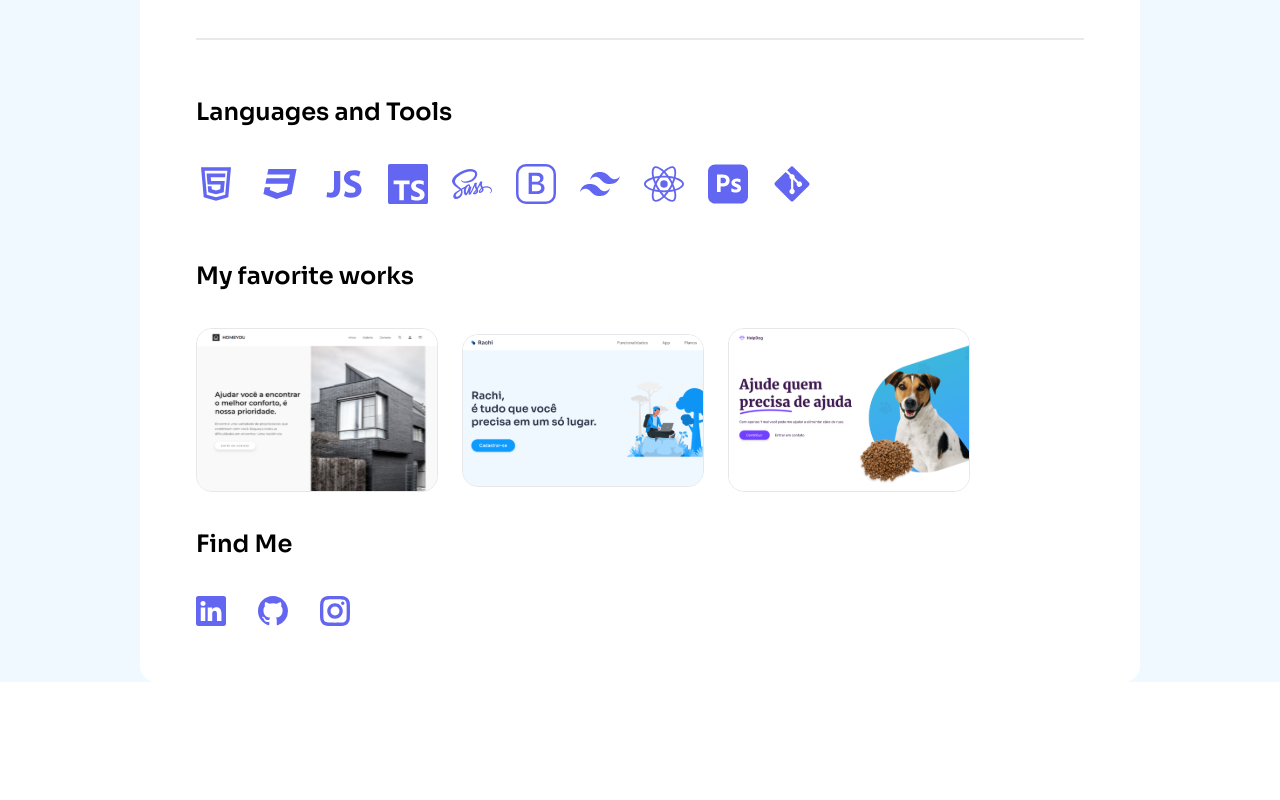
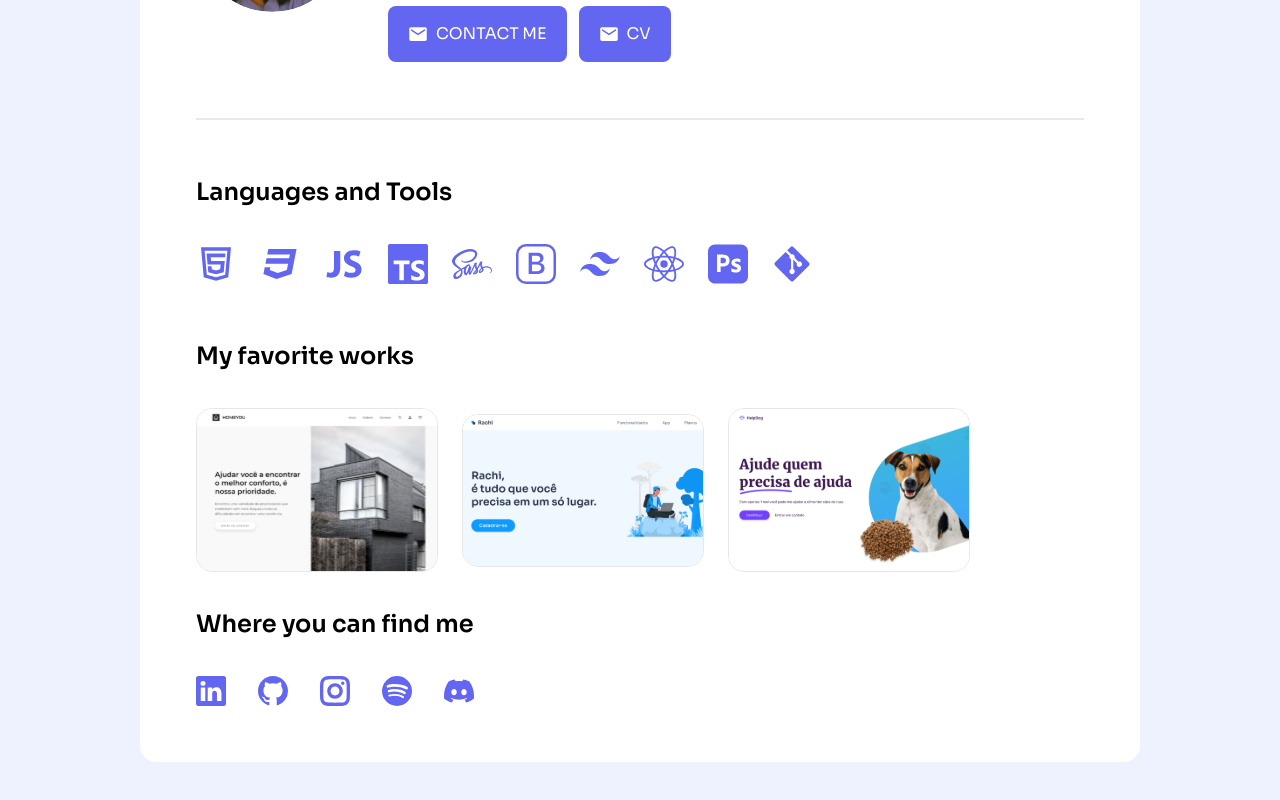
Before and after one commit to dinatoclara22/portfolio, a React (Vite) app: page / in a window 1280 px wide. Shown: the part 294-1094 px from the top of the page. Before the commit the page ends 976 px from the top, so only its background shows below. Built offline with nearby package versions, Linux system fonts and the light colour scheme.

Commit message:
adding spotify and discord conections on find me section

```diff
--- a/src/App.tsx
+++ b/src/App.tsx
@@ -5,8 +5,8 @@ import Works from "./components/Works";
 
 export default function App() {
 	return (
-		<div className=" bg-sky-50 flex justify-center items-center">
-			<div className="bg-white rounded-2xl py-14 px-6 w-[880px] md:w-[1000px] md:px-14">
+		<div className=" bg-indigo-50 flex justify-center items-center">
+			<div className="bg-white md:my-20 rounded-2xl py-14 px-6 w-[880px] md:w-[1000px] md:px-14">
 				<div>
 					<Header />
 					<div className="my-14 border-t-2 border-[#E9E9E9]" />
--- a/src/components/FindMe.tsx
+++ b/src/components/FindMe.tsx
@@ -1,26 +1,37 @@
 import Title from "./Title";
+import FindMeItem from "./FindMeItem";
 import { BsLinkedin } from "react-icons/bs";
 import { BsGithub } from "react-icons/bs";
 import { GrInstagram } from "react-icons/gr";
+import { BsSpotify } from "react-icons/bs";
+import { SiDiscord } from "react-icons/si";
 
 export default function FindMe() {
 	return (
 		<>
 			<div className="mt-9">
-				<Title text="Find Me" />
+				<Title text="Where you can find me" />
 			</div>
 			<div className="flex gap-8 items-center justify-center md:justify-start">
-				<a href="https://www.linkedin.com/in/clara-dinato-b86774207/" className='transition ease-in-out hover:-translate-y-2'>
+				<FindMeItem href="https://www.linkedin.com/in/clara-dinato-b86774207/">
 					<BsLinkedin size={30} className="text-indigo-500" />
-				</a>
+				</FindMeItem>
 
-				<a href="https://github.com/dinatoclara22" className='transition ease-in-out hover:-translate-y-2'>
+				<FindMeItem href="https://github.com/dinatoclara22">
 					<BsGithub size={30} className="text-indigo-500" />
-				</a>
+				</FindMeItem>
 
-				<a href="https://www.instagram.com/dinato_22/" className='transition ease-in-out hover:-translate-y-2'>
+				<FindMeItem href="https://www.instagram.com/dinato_22/">
 					<GrInstagram size={30} className="text-indigo-500" />
-				</a>
+				</FindMeItem>
+
+				<FindMeItem href="https://open.spotify.com/user/dinatinho?si=0e5d2f6a94d845c9">
+					<BsSpotify size={30} className="text-indigo-500" />
+				</FindMeItem>
+
+				<FindMeItem href="https://discordapp.com/users/376805456938795009">
+					<SiDiscord size={30} className="text-indigo-500" />
+				</FindMeItem>
 			</div>
 		</>
 	);
--- /dev/null
+++ b/src/components/FindMeItem.tsx
@@ -0,0 +1,12 @@
+interface Props {
+	href: string;
+	children: React.ReactNode;
+}
+
+export default function FindMeItem({ href, children }: Props) {
+	return (
+		<a href={href} className="transition ease-in-out hover:-translate-y-2">
+			{children}
+		</a>
+	);
+}
--- a/src/components/Header.tsx
+++ b/src/components/Header.tsx
@@ -1,6 +1,5 @@
 import profileImg from "/assets/profile-img.svg";
 import Button from "./Button";
-
 export default function Header() {
 	return (
 		<div className="flex flex-col md:flex-row justify-center items-center">
@@ -10,19 +9,22 @@ export default function Header() {
 				alt="Imagem de Perfil"
 			/>
 			<div className="flex flex-col md:ml-10">
-				<h1 className="text-[26px] md:text-3xl font-bold mb-4">
-					Hey, I&apos;m Clara Dinato👋
-				</h1>
+				<div className="flex items-center justify-between">
+					<h1 className="text-[26px] md:text-3xl font-bold mb-4">
+						Hey, I&apos;m Clara Dinato👋
+					</h1>
+				</div>
 				<p className="mb-4">
 					I&apos;m a{" "}
 					<span className="text-indigo-500 font-bold">Front End Developer</span>{" "}
 					majoring in Software Engineering. I have almost a year of experience
 					in the company Semove where I build websites. I have{" "}
-					<span className="text-indigo-500 font-bold">Front End Skills</span>
+					<span className="text-indigo-500 font-bold">Front End Skills</span>{" "}
 					in HTML, CSS/SASS, JavaScript, Bootstrap, Tailwind and ReactJS.
 					I&apos;m always keen to learn something new and always trying to be
 					updated with the technological news.
 				</p>
+
 				<div className="flex gap-3">
 					<Button
 						text="Contact Me"
--- a/tailwind.config.cjs
+++ b/tailwind.config.cjs
@@ -1,12 +1,13 @@
 /** @type {import('tailwindcss').Config} */
+// eslint-disable-next-line no-undef
 module.exports = {
-	content: ['./src/index.html', './src/**/*.{tsx,ts}'],
+	content: ["./src/index.html", "./src/**/*.{tsx,ts}"],
+	darkMode: "class",
 	theme: {
 		fontFamily: {
-			'sora' : ['Sora', 'serif'],
+			sora: ["Sora", "serif"],
 		},
-		extend: {
-		},
+		extend: {},
 	},
 	plugins: [],
-}
+};
```
